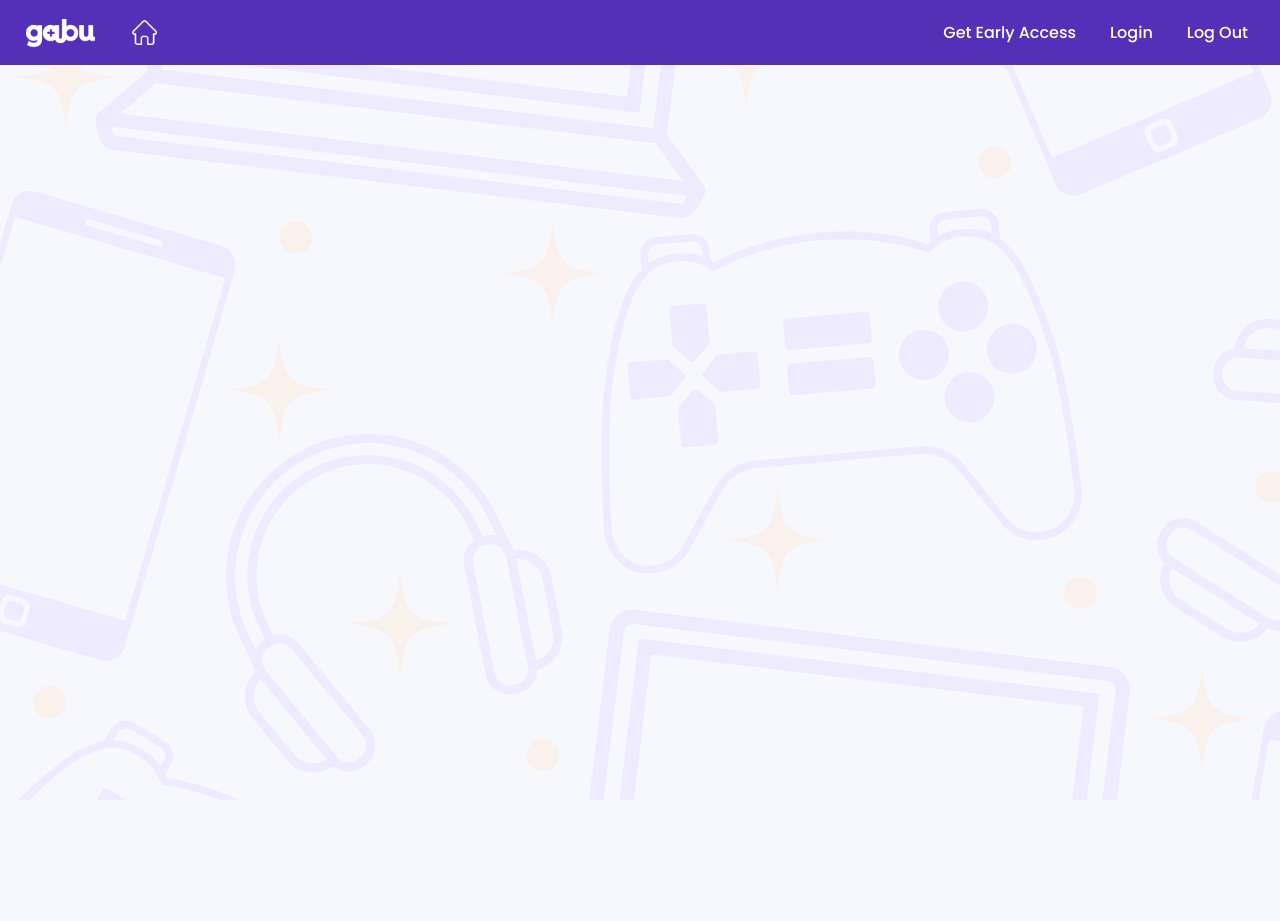
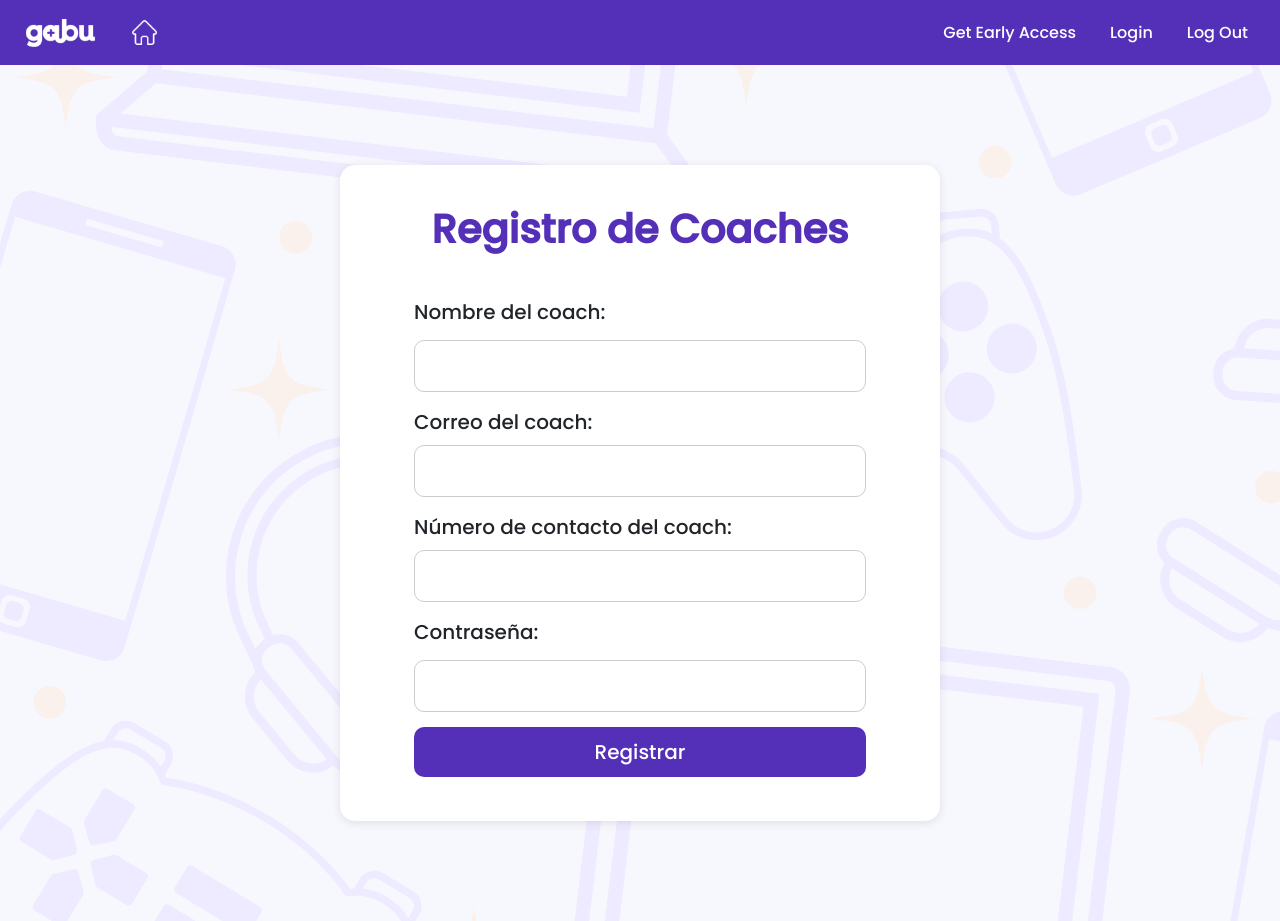
Before and after one commit to kimherdz/gabu-insights, a React (Create React App) app: page /admins/registerCoaches in a window 1280 px wide. Before the commit the page ends 800 px from the top, so only its background shows below. Built offline with nearby package versions, Linux system fonts and the light colour scheme.

Commit message:
registro de usuarios redy

```diff
--- a/src/App.jsx
+++ b/src/App.jsx
@@ -39,7 +39,7 @@ function App() {
 
             <Route path="/registerUsers" element={<RegisterUsers />} />
             <Route path="/admins/registerPapas" element={<RegisterPapas />} />
-            <Route path="/admins/registgerCoaches" element={<RegisterCoaches />} />
+            <Route path="/admins/registerCoaches" element={<RegisterCoaches />} />
 
             <Route path="/games/simon" element={<Simon />} />
             <Route path="/games/mole" element={<Mole />} />
--- a/src/pages/admins/registerCoaches.jsx
+++ b/src/pages/admins/registerCoaches.jsx
@@ -0,0 +1,119 @@
+import React, { useState } from 'react';
+import './admins.css';
+import Modal from 'react-bootstrap/Modal';
+import Button from 'react-bootstrap/Button';
+
+const RegisterCoaches = () => {
+  const [formData, setFormData] = useState({
+    name: '',
+    email: '',
+    phone: '',
+    password: '',
+  });
+
+  const [showModal, setShowModal] = useState(false);
+
+  const handleChange = (e) => {
+    const { name, value, type, checked } = e.target;
+    setFormData({
+      ...formData,
+      [name]: type === 'checkbox' ? checked : value,
+    });
+  };
+
+  const handleSubmit = async (e) => {
+    e.preventDefault();
+
+    try {
+      const response = await fetch('http://localhost:3001/registerCoach', {
+        method: 'POST',
+        headers: {
+          'Content-Type': 'application/json',
+        },
+        body: JSON.stringify(formData),
+      });
+
+      if (response.ok) {
+        setShowModal(true);
+        setFormData({
+          name: '',
+          email: '',
+          phone: '',
+          password: '',
+        });
+      }
+    } catch (error) {
+      console.error('Error al registrar el usuario:', error);
+    }
+  };
+
+  const handleCloseModal = () => setShowModal(false);
+
+  return (
+    <div className="signup-container">
+      <h2>Registro de Coaches</h2>
+      <form onSubmit={handleSubmit} className="signup-form">
+        <label htmlFor="name" className="form-label">Nombre del coach:</label>
+        <input
+          type="text"
+          id="name"
+          name="name"
+          value={formData.name}
+          onChange={handleChange}
+          required
+          className="form-input"
+        />
+
+        <label htmlFor="email" className="form-label">Correo del coach:</label>
+        <input
+          type="email"
+          id="email"
+          name="email"
+          value={formData.email}
+          onChange={handleChange}
+          required
+          className="form-input"
+        />
+
+        <label htmlFor="phone" className="form-label">Número de contacto del coach:</label>
+        <input
+          type="phone"
+          id="phone"
+          name="phone"
+          value={formData.phone}
+          onChange={handleChange}
+          required
+          className="form-input"
+        />
+
+        <label htmlFor="password" className="form-label">Contraseña:</label>
+        <input
+          type="password"
+          id="password"
+          name="password"
+          value={formData.password}
+          onChange={handleChange}
+          required
+          className="form-input"
+        />
+
+        <button type="submit" className="btn-login">Registrar</button>
+      </form>
+
+      {/* Modal de confirmación */}
+      <Modal show={showModal} onHide={handleCloseModal}>
+        <Modal.Header closeButton>
+          <Modal.Title>Registro Exitoso</Modal.Title>
+        </Modal.Header>
+        <Modal.Body>¡Usuario registrado correctamente!</Modal.Body>
+        <Modal.Footer>
+          <Button variant="primary" onClick={handleCloseModal}>
+            Cerrar
+          </Button>
+        </Modal.Footer>
+      </Modal>
+    </div>
+  );
+};
+
+export default RegisterCoaches;
--- a/src/pages/admins/registerPapas.jsx
+++ b/src/pages/admins/registerPapas.jsx
@@ -1,7 +1,9 @@
 import React, { useState } from 'react';
 import './admins.css';
+import Modal from 'react-bootstrap/Modal';
+import Button from 'react-bootstrap/Button';
 
-const RegisterUsers = () => {
+const RegisterPapas = () => {
   const [formData, setFormData] = useState({
     name: '',
     email: '',
@@ -9,29 +11,61 @@ const RegisterUsers = () => {
     password: '',
     childName: '',
     childAge: '',
+    minecraft: false,
+    roblox: false,
+    stumble_guys: false,
   });
 
+  const [showModal, setShowModal] = useState(false);
+
   const handleChange = (e) => {
-    const { name, value } = e.target;
+    const { name, value, type, checked } = e.target;
     setFormData({
       ...formData,
-      [name]: value,
+      [name]: type === 'checkbox' ? checked : value,
     });
   };
 
-  const handleSubmit = (e) => {
+  const handleSubmit = async (e) => {
     e.preventDefault();
-    // Aquí podrías manejar el envío de los datos (por ejemplo, enviarlos a un servidor)
-    console.log(formData);
+
+    try {
+      const response = await fetch('http://localhost:3001/registerParent', {
+        method: 'POST',
+        headers: {
+          'Content-Type': 'application/json',
+        },
+        body: JSON.stringify(formData),
+      });
+
+      if (response.ok) {
+        setShowModal(true);
+        setFormData({
+          name: '',
+          email: '',
+          phone: '',
+          password: '',
+          childName: '',
+          childAge: '',
+          minecraft: false,
+          roblox: false,
+          stumble_guys: false,
+        });
+      }
+    } catch (error) {
+      console.error('Error al registrar el usuario:', error);
+    }
   };
+
+  const handleCloseModal = () => setShowModal(false);
 
   return (
     <div className="signup-container">
-      <h2>Registro de Usuario</h2>
+      <h2>Registro de Papás e Hijos</h2>
       <form onSubmit={handleSubmit} className="signup-form">
         <label htmlFor="name" className="form-label">Nombre del padre o encargado:</label>
         <input
-          type="name"
+          type="text"
           id="name"
           name="name"
           value={formData.name}
@@ -95,10 +129,58 @@ const RegisterUsers = () => {
           className="form-input"
         />
 
+        {/* Checkboxes para juegos */}
+        <div className="form-group">
+          <label className="form-label">Selecciona los juegos permitidos:</label>
+          <div>
+            <label htmlFor="minecraft">Minecraft</label>
+            <input
+              type="checkbox"
+              id="minecraft"
+              name="minecraft"
+              checked={formData.minecraft}
+              onChange={handleChange}
+            />
+          </div>
+          <div>
+          <label htmlFor="roblox">Roblox</label>
+            <input
+              type="checkbox"
+              id="roblox"
+              name="roblox"
+              checked={formData.roblox}
+              onChange={handleChange}
+            />
+          </div>
+          <div>
+            <label htmlFor="stumble_guys">Stumble Guys</label>
+            <input
+              type="checkbox"
+              id="stumble_guys"
+              name="stumble_guys"
+              checked={formData.stumble_guys}
+              onChange={handleChange}
+            />
+          </div>
+        </div>
+
         <button type="submit" className="btn-login">Registrar</button>
       </form>
+
+      {/* Modal de confirmación */}
+      <Modal show={showModal} onHide={handleCloseModal}>
+        <Modal.Header closeButton>
+          <Modal.Title>Registro Exitoso</Modal.Title>
+        </Modal.Header>
+        <Modal.Body>¡Usuario registrado correctamente!</Modal.Body>
+        <Modal.Footer>
+          <Button variant="primary" onClick={handleCloseModal}>
+            Cerrar
+          </Button>
+        </Modal.Footer>
+      </Modal>
     </div>
   );
 };
 
-export default RegisterUsers;
+export default RegisterPapas;
```
Also changed, not shown: src/pages/viewUsers.jsx (added, +36 -0 lines), src/pages/admins/viewAllUsers.jsx (deleted), 1 other file (tests, documents, lock files or other folders).
